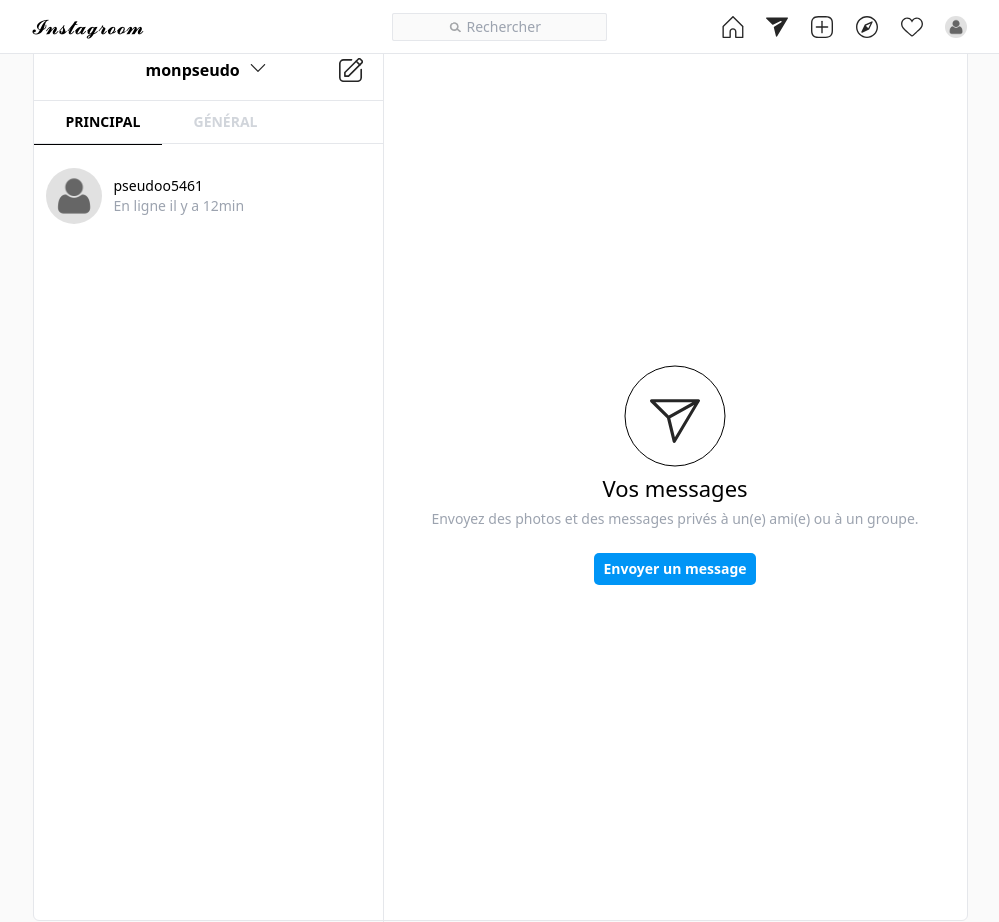
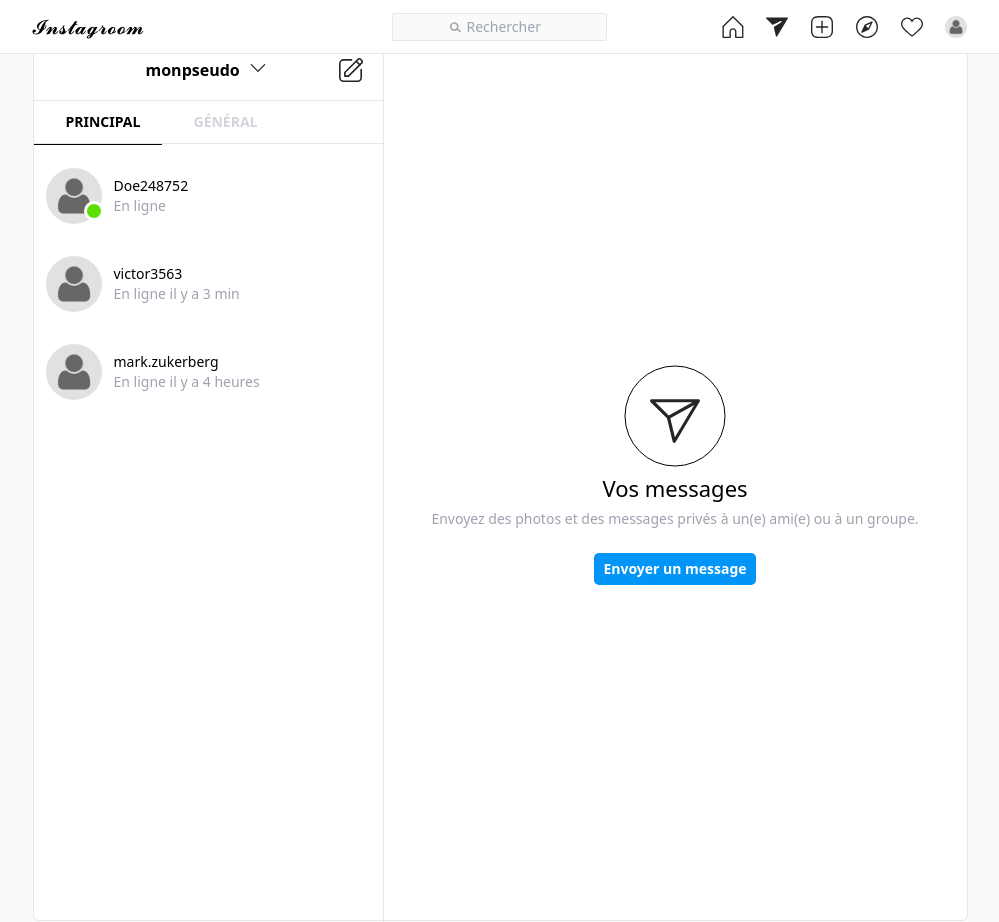
Before and after one commit to GaelDuclocherRougelot/insta-copycat, a Vue app in the folder my-copycat/: page /message in a window 1280 px wide. Shown: the whole page, without its empty margins (140-1139 px from the left). Built offline with nearby package versions, Linux system fonts and the light colour scheme; a web font is replaced by a local one.

Commit message:
online status for users in message

```diff
--- a/my-copycat/src/components/Header.vue
+++ b/my-copycat/src/components/Header.vue
@@ -122,7 +122,7 @@
               <p>Changer de compte</p>
             </div>
             <div class="flex justify-start w-full border-t">
-              <p class="mx-4 my-2">Déconnection</p>
+              <p class="mx-4 my-2">Déconnexion</p>
             </div>
           </div>
         </div>
--- a/my-copycat/src/views/Message.vue
+++ b/my-copycat/src/views/Message.vue
@@ -22,17 +22,20 @@
         </div>
 
         <div v-if="principal" class="usersList-principal flex flex-col w-full">
-          <div class="user mt-4 w-full flex items-center hover:bg-gray-50 cursor-pointer">
+          <div v-for="(user, index) in this.users" :key="index" class="user mt-4 w-full flex items-center hover:bg-gray-50 cursor-pointer">
             <img class="rounded-full w-14 ml-3" src="../assets/user.jpg" alt="profile picture">
+            <span class="" :class="{online : user.isOnline}"></span>
             <div class="username-time flex flex-col">
-              <p class="text-sm font-light ml-3">pseudoo5461</p>
-              <p class="text-sm font-light ml-3 text-gray-400">En ligne il y a 12min</p>
+              <p class="text-sm font-light ml-3">{{user.username}}</p>
+              <p v-if="user.isOnline" class="text-sm font-light ml-3 text-gray-400">En ligne</p>
+              <p v-else class="text-sm font-light ml-3 text-gray-400">{{user.wasOnline}}</p>
             </div>
           </div>
         </div>
         <div v-else class="usersList-general flex flex-col w-full">
           <div class="user mt-4 w-full flex items-center hover:bg-gray-50 cursor-pointer">
             <img class="rounded-full w-14 ml-3" src="../assets/user.jpg" alt="profile picture">
+            <span class="online"></span>
             <div class="username-time flex flex-col">
               <p class="text-sm font-light ml-3">trololo</p>
               <p class="text-sm font-light ml-3 text-gray-400">En ligne</p>
@@ -91,6 +94,26 @@ export default {
   data() {
     return {
       principal: true,
+      users: [
+        {
+          username: 'Doe248752',
+          isOnline: true,
+          wasOnline: 'En ligne il y a 5 min',
+          picture: '',
+        },
+        {
+          username: 'victor3563',
+          isOnline: false,
+          wasOnline: 'En ligne il y a 3 min',
+          picture: '',
+        },
+        {
+          username: 'mark.zukerberg',
+          isOnline: false,
+          wasOnline: 'En ligne il y a 4 heures',
+          picture: '',
+        },
+      ],
     };
   },
 };
@@ -130,6 +153,17 @@ export default {
     transition: all 0.5s linear;
   }
 
+  .left .online {
+    width: 20px;
+    height: 20px;
+    border: solid 3px white;
+    border-radius: 50%;
+    background-color: rgb(94, 222, 2);
+    position: absolute;
+    margin-left: 50px;
+    margin-top: 30px;
+  }
+
   .right {
     max-width: 583px;
     height: 879px;
```
